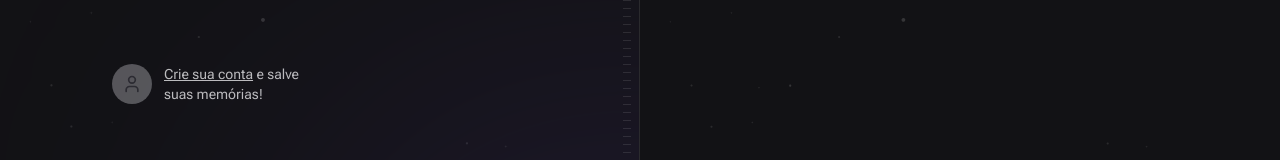
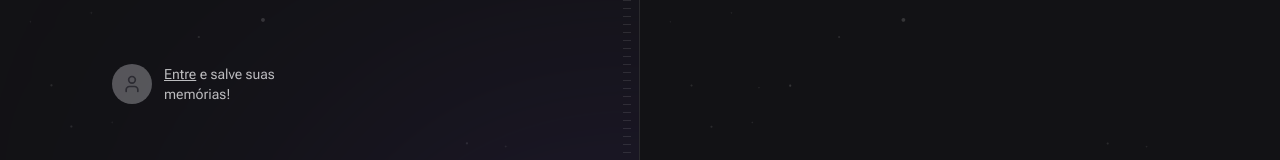
Before and after one commit to deivisonresende/spacetime-web, a Next.js app: page / in a window 1280 px wide. Shown: the top 160 px of the page. Built offline with nearby package versions, Linux system fonts and the light colour scheme; no server answers; a web font is replaced by a local one.

Commit message:
feat: display user profile using token in cookies

```diff
--- a/next.config.js
+++ b/next.config.js
@@ -1,4 +1,8 @@
 /** @type {import('next').NextConfig} */
-const nextConfig = {}
+const nextConfig = {
+  images: {
+    domains: ['avatars.githubusercontent.com'],
+  },
+}
 
 module.exports = nextConfig
--- a/package.json
+++ b/package.json
@@ -13,8 +13,10 @@
     "@types/react": "18.2.6",
     "@types/react-dom": "18.2.4",
     "autoprefixer": "10.4.14",
+    "axios": "^1.4.0",
     "eslint": "8.40.0",
     "eslint-config-next": "13.4.2",
+    "jwt-decode": "^3.1.2",
     "lucide-react": "^0.219.0",
     "next": "13.4.2",
     "postcss": "8.4.23",
--- /dev/null
+++ b/src/app/api/auth/callback/route.ts
@@ -0,0 +1,24 @@
+import { NextRequest, NextResponse } from 'next/server'
+
+import { api } from '@/lib/api'
+
+export async function GET(request: NextRequest) {
+  const { searchParams } = new URL(request.url)
+
+  const code = searchParams.get('code')
+
+  const { data } = await api.post('/register/gh', { code })
+
+  const token = data.token as String
+
+  const redirectURL = new URL('/', request.url)
+
+  // 1 month
+  const cookieExpiresInSeconds = 60 * 60 * 24 * 30
+
+  return NextResponse.redirect(redirectURL, {
+    headers: {
+      'Set-Cookie': `token=${token}; Path=/; max-age=${cookieExpiresInSeconds}`,
+    },
+  })
+}
--- a/src/app/page.tsx
+++ b/src/app/page.tsx
@@ -3,14 +3,18 @@ import { AbsoluteVerticalStripes } from '@/components/AbsoluteVerticalStripes'
 import { Copyright } from '@/components/Copyright'
 import { EmptyMemories } from '@/components/EmptyMemories'
 import { Hero } from '@/components/Hero'
+import { Profile } from '@/components/Profile'
 import { SignIn } from '@/components/SignIn'
+import { getUser } from '@/lib/auth'
 
 export default function Home() {
+  const user = getUser()
+
   return (
     <main className="grid min-h-screen grid-cols-2">
       {/* Left */}
       <div className="relative flex flex-col items-start justify-between overflow-hidden border-r border-white/10 bg-[url(../assets/bg-stars.svg)] bg-cover px-28 py-16">
-        <SignIn />
+        {user ? <Profile data={user} /> : <SignIn />}
         <Hero />
         <Copyright />
 
--- /dev/null
+++ b/src/components/Profile.tsx
@@ -0,0 +1,27 @@
+import Image from 'next/image'
+import { User } from '@/lib/auth'
+
+interface Props {
+  data: User
+}
+
+export function Profile(props: Props) {
+  return (
+    <div className="flex items-center gap-3 text-left">
+      <Image
+        src={props.data.avatarUrl}
+        width={40}
+        height={40}
+        className="h-10 w-10 rounded-full"
+        alt=""
+      />
+      <p className="max-w-[140px] text-sm ">
+        {props.data.name}
+
+        <a href="" className="block text-red-400 hover:text-red-500">
+          Quero sair!
+        </a>
+      </p>
+    </div>
+  )
+}
--- a/src/components/SignIn.tsx
+++ b/src/components/SignIn.tsx
@@ -10,7 +10,7 @@ export function SignIn() {
         <User className="h-5 w-5 text-gray-500" />
       </div>
       <p className="max-w-[140px] text-sm transition-colors hover:text-gray-50">
-        <span className="underline">Crie sua conta</span> e salve suas memórias!
+        <span className="underline">Entre</span> e salve suas memórias!
       </p>
     </a>
   )
--- /dev/null
+++ b/src/lib/api.ts
@@ -0,0 +1,5 @@
+import axios from 'axios'
+
+export const api = axios.create({
+  baseURL: 'http://localhost:3333',
+})
--- /dev/null
+++ b/src/lib/auth.ts
@@ -0,0 +1,16 @@
+import { cookies } from 'next/headers'
+import decode from 'jwt-decode'
+
+export interface User {
+  sub: string
+  name: string
+  avatarUrl: string
+}
+
+export function getUser(): User | null {
+  const token = cookies().get('token')?.value
+
+  if (!token) return null
+
+  return decode(token) as User
+}
```
Also changed, not shown: 1 other file (tests, documents, lock files or other folders).
